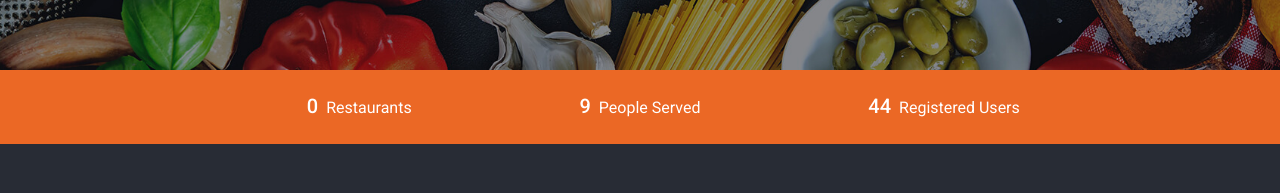
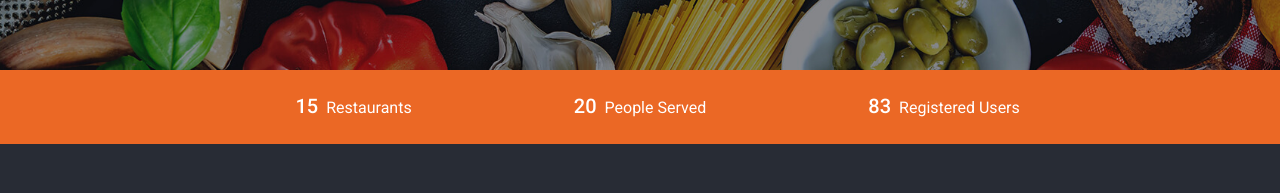
Before and after one commit to CS4Usama/Eat-Foodie, a React (Create React App) app: page / in a window 1280 px wide. Shown: the part 550-743 px from the top of the page. Built offline with nearby package versions, Linux system fonts and the light colour scheme.

Commit message:
UCC - GCUF FYP

```diff
--- a/package.json
+++ b/package.json
@@ -13,8 +13,10 @@
     "bootstrap": "^4.6.0",
     "react": "^17.0.2",
     "react-bootstrap": "^1.6.1",
+    "react-countup": "^4.3.3",
     "react-dom": "^17.0.2",
     "react-scripts": "4.0.3",
+    "react-visibility-sensor": "^5.1.1",
     "web-vitals": "^1.1.2"
   },
   "scripts": {
--- a/src/App.js
+++ b/src/App.js
@@ -1,14 +1,13 @@
 import './App.css';
 import HomeScreen from './modules/homeScreen/HomeScreen';
 import Footer from "./components/footer/Footer";
-import HomeNumberSection from './modules/HomeNumberSection';
+import HomeNumberSection from './modules/homeNumberSection/HomeNumberSection';
 
 function App() {
   return (
     <div>
       <HomeScreen />
       <HomeNumberSection />
-
 
       <Footer />
 
--- a/src/modules/HomeNumberSection.jsx
+++ /dev/null
@@ -1,27 +0,0 @@
-import 'bootstrap/dist/css/bootstrap.css';
-import {useState} from 'react';
-import $ from 'jquery';
-
-export default function HomeNumberSection() {
-    const [count, setCount] = useState(0);
-
-    const inc = () => {
-
-    }
-
-    return(
-        <div className="container-fluid py-2 bg-warning">
-            <div className="row">
-                <div className="col-lg-4 col-md-4 col-sm-12">
-                    <p className="my-3 text-lg-right text-md-right text-center text-white"><b className="mr-2 h5">{count}</b>Restaurants</p>
-                </div>
-                <div className="col-lg-4 col-md-4 col-sm-12">
-                    <p className="my-3 text-center text-white"><b className="mr-2 h5">9</b>People Served</p>
-                </div>
-                <div className="col-lg-4 col-md-4 col-sm-12">
-                    <p className="my-3 text-lg-left text-md-left text-center text-white"><b className="mr-2 h5">44</b>Registered Users</p>
-                </div>
-            </div>
-        </div>
-    );
-}
--- /dev/null
+++ b/src/modules/homeNumberSection/Counter.jsx
@@ -0,0 +1,28 @@
+import React from "react";
+import CountUp from "react-countup";
+import VisibilitySensor from "react-visibility-sensor";
+
+const Counter = (props) => {
+    const [focus, setFocus] = React.useState(false);
+    return (
+        <CountUp start={focus ? 0 : null} end={props.end} duration={props.duration} redraw={false}>
+        {({ countUpRef }) => {
+            return (
+                <VisibilitySensor
+                    active={!focus}
+                    onChange={isVisible => {
+                    if (isVisible) {
+                        setFocus(true);
+                    }
+                    }}
+                    delayedCall
+                >
+                <span ref={countUpRef} />
+                </VisibilitySensor>
+            );
+        }}
+        </CountUp>
+    );
+}
+
+export default Counter;
--- /dev/null
+++ b/src/modules/homeNumberSection/HomeNumberSection.jsx
@@ -0,0 +1,35 @@
+import 'bootstrap/dist/css/bootstrap.css';
+import Counter from './Counter';
+
+export default function HomeNumberSection() {
+    return(
+        <div className="container-fluid py-2 bg-warning">
+            <div className="row">
+                <div className="col-lg-4 col-md-4 col-sm-12">
+                    <p className="my-3 text-lg-right text-md-right text-center text-white">
+                        <b className="mr-2 h5">
+                            <Counter end={15} duration={3} />
+                        </b>
+                        Restaurants
+                    </p>
+                </div>
+                <div className="col-lg-4 col-md-4 col-sm-12">
+                    <p className="my-3 text-center text-white">
+                        <b className="mr-2 h5">
+                            <Counter end={20} duration={4} />
+                        </b>
+                        People Served
+                    </p>
+                </div>
+                <div className="col-lg-4 col-md-4 col-sm-12">
+                    <p className="my-3 text-lg-left text-md-left text-center text-white">
+                        <b className="mr-2 h5">
+                            <Counter end={83} duration={5} />
+                        </b>
+                        Registered Users
+                    </p>
+                </div>
+            </div>
+        </div>
+    );
+}
```
Also changed, not shown: 2 other files (tests, documents, lock files or other folders).
